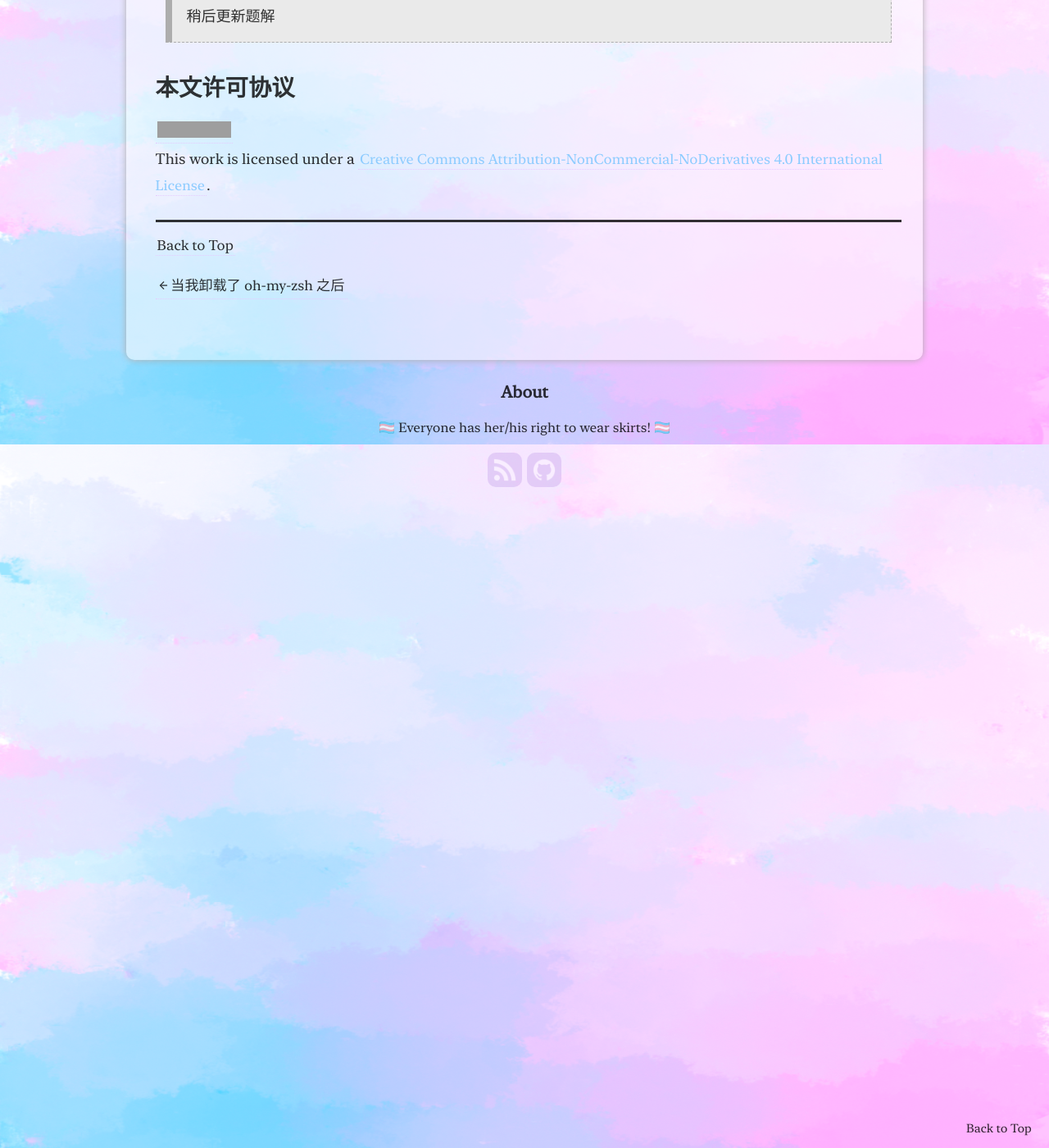
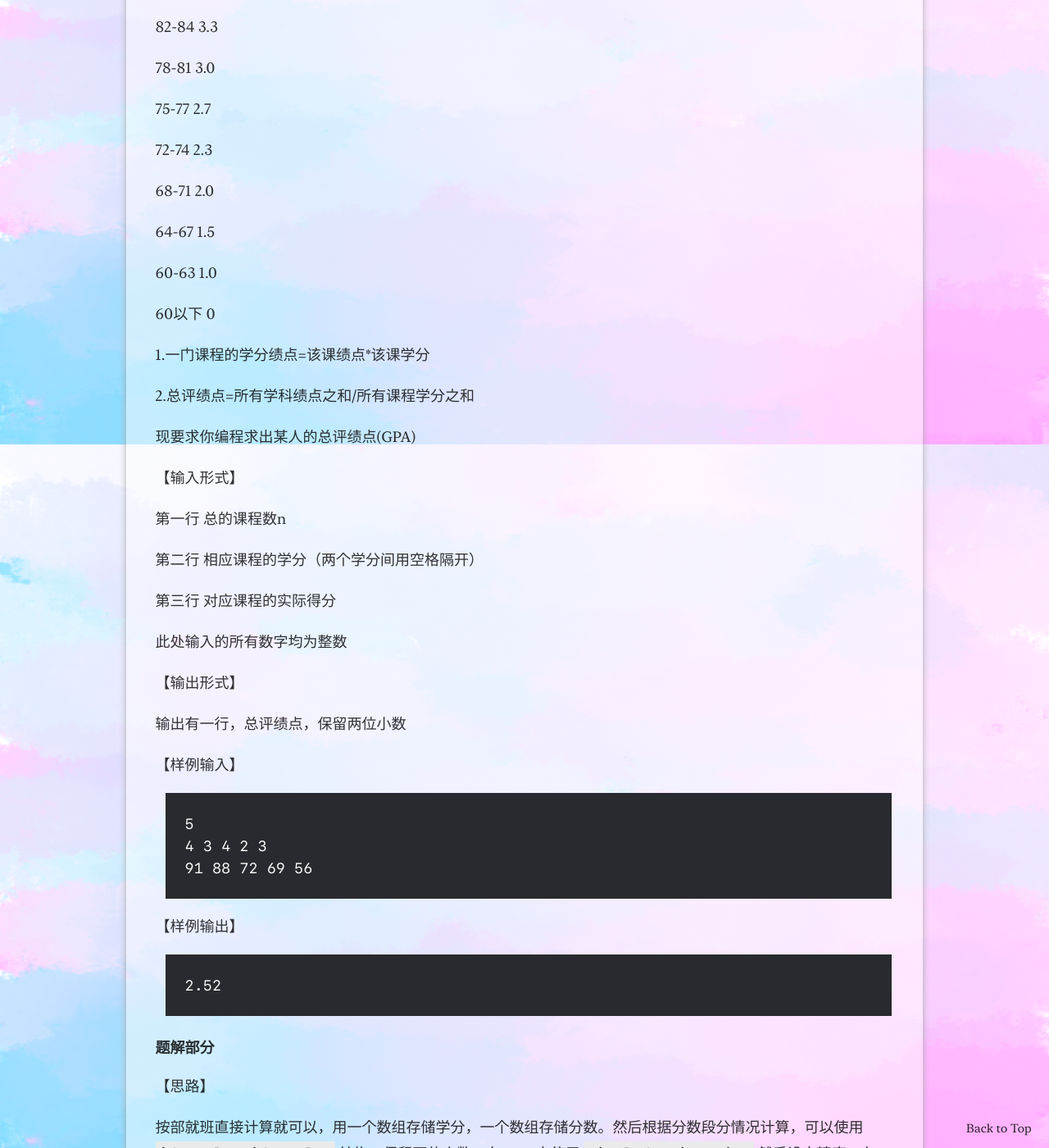
Before and after one commit to Chen-Rain/Chen-Rain.github.io, a Jekyll site: the page built from _posts/2022-06-22-HNU夏季学期程序设计题解.md, in a window 1280 px wide and 1400 px high, scrolled down 37258 px. Shown: the whole window at 82% size. Built offline with Jekyll 4.4.1, drawn with Linux system fonts in a browser that asks for light colours; some web fonts are replaced; formulas are drawn with MathJax 3; comment, search, counter and statistics services are not loaded; some of the changed text lies outside the part shown; grey boxes are pictures that could not be loaded.

Commit message:
Update 2022-06-22-HNU夏季学期程序设计题解.md

````diff
--- a/_posts/2022-06-22-HNU夏季学期程序设计题解.md
+++ b/_posts/2022-06-22-HNU夏季学期程序设计题解.md
@@ -1331,6 +1331,84 @@ B B
 
 情况有点多，分类的时候不要漏了。
 
+### Problem 10. 绩点计算
+
+#### 题目部分
+
+【问题描述】
+
+学校对本科生的成绩施行绩点制（GPA）。将学生的实际考分根据不同学科的不同学分按一定的公式进行计算。规定如下：
+
+实际成绩        绩点
+
+90-100          4.0
+
+85-89            3.7
+
+82-84            3.3
+
+78-81            3.0
+
+75-77            2.7
+
+72-74            2.3
+
+68-71            2.0
+
+64-67            1.5
+
+60-63            1.0
+
+60以下            0
+
+1.一门课程的学分绩点=该课绩点*该课学分
+
+2.总评绩点=所有学科绩点之和/所有课程学分之和
+
+现要求你编程求出某人的总评绩点(GPA)
+
+【输入形式】
+
+第一行 总的课程数n
+
+第二行 相应课程的学分（两个学分间用空格隔开）
+
+第三行 对应课程的实际得分
+
+此处输入的所有数字均为整数
+
+【输出形式】
+
+输出有一行，总评绩点，保留两位小数
+
+【样例输入】
+
+```
+5
+4 3 4 2 3
+91 88 72 69 56
+```
+
+【样例输出】
+
+```
+2.52
+```
+
+#### 题解部分
+
+【思路】
+
+按部就班直接计算就可以，用一个数组存储学分，一个数组存储分数。然后根据分数段分情况计算，可以使用 `if...else if...else` 结构。保留两位小数，在 C++ 中使用 `#include <iomanip>` 然后设定精度，在 Python 中直接设定精度即可。
+
+【Accepted 代码】
+
+- [C++ 17](https://github.com/Chen-Rain/Pitaya/tree/main/HNU-SummerTerm/T02P10)
+
+【需要注意的问题】
+
+浮点数除法结果的问题。
+
 ## 作业训练三
 
 > 稍后更新题解
````
